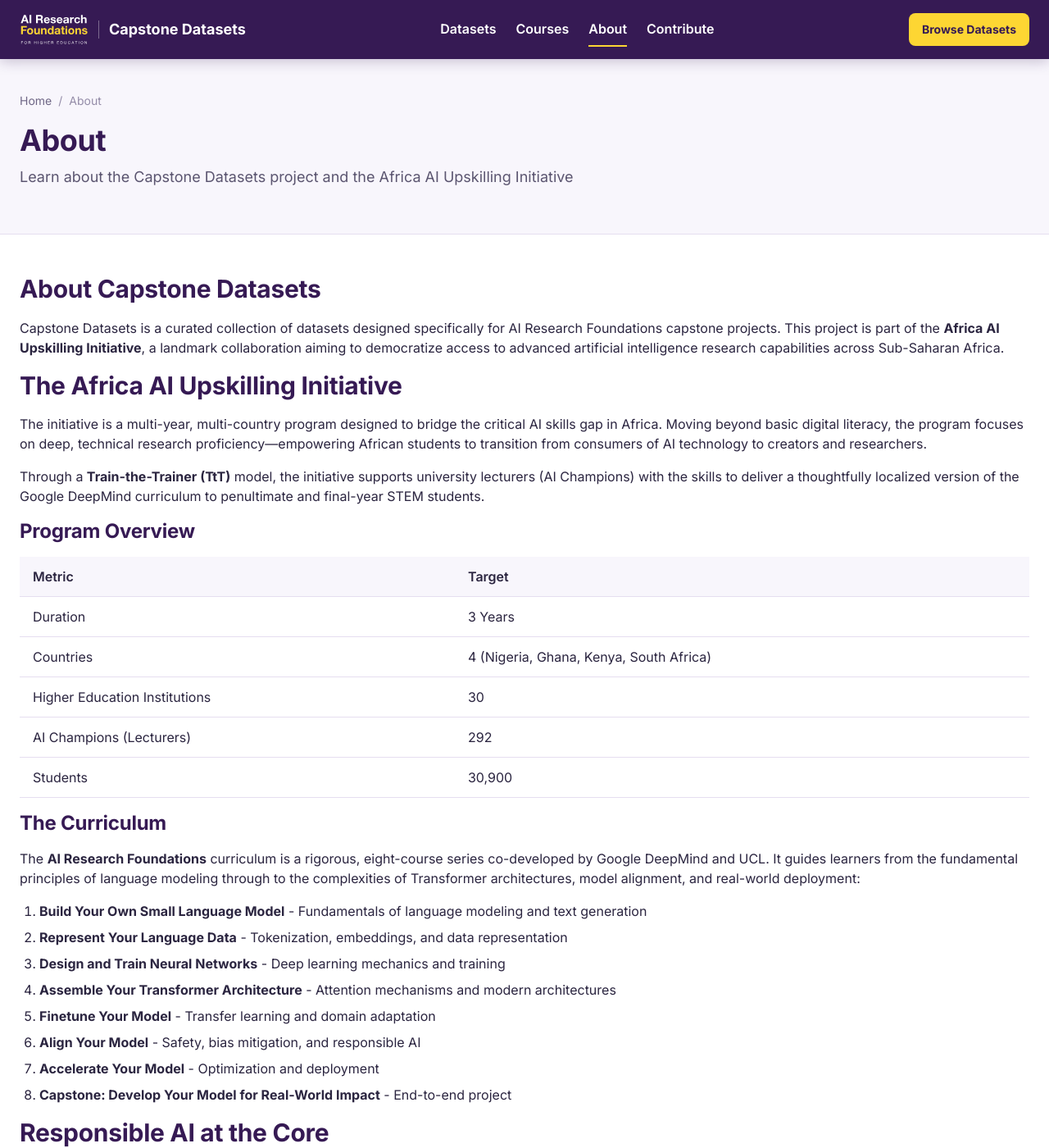
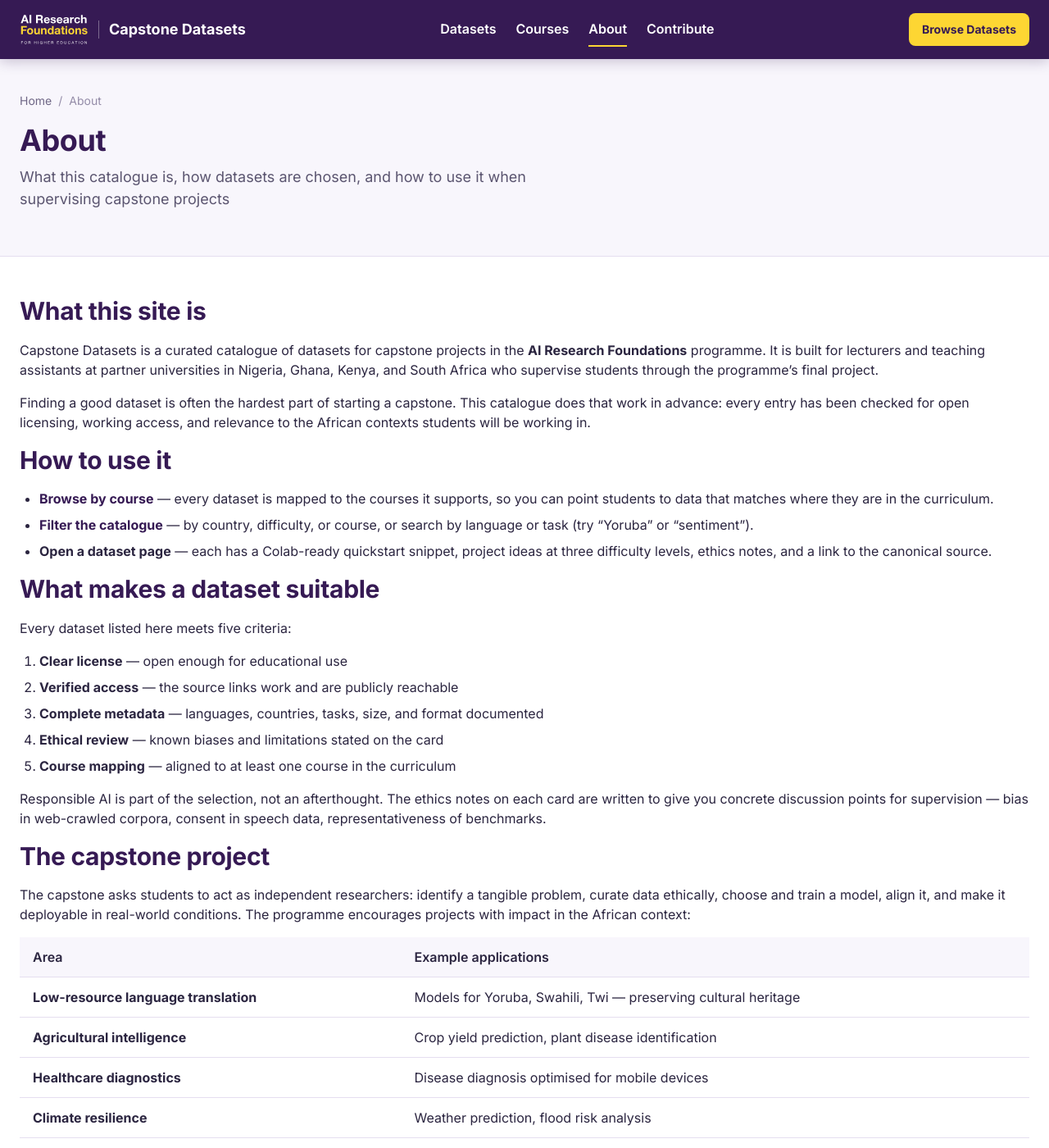
Before and after one commit to aims-ai-research-foundations/capstone-datasets-website, a Jekyll site: the page built from about.md, in a window 1280 px wide and 1400 px high. Shown: the whole window at 82% size. Built offline with Jekyll 4.4.1, drawn with Linux system fonts in a browser that asks for light colours; some of the changed text lies outside the part shown.

Commit message:
Refocus About page on lecturers; UX fixes
- Rewrite About as a concise guide for HEI lecturers supervising
  capstones (how to use the catalogue, selection criteria, hosting
  policy) instead of a programme brochure
- Fix header CTA showing on mobile: .btn display rule outranked the
  hidden/md:block utilities, give it a dedicated header__cta class
- Course filter buttons show short titles, not bare numbers
- Filter clicks sync to the query string so filtered views are shareable
- Guard smooth-scroll handler against bare "#" hrefs

Co-Authored-By: Claude Fable 5 <noreply@anthropic.com>

```diff
--- a/_includes/header.html
+++ b/_includes/header.html
@@ -16,7 +16,7 @@
       </nav>
 
       <div class="header__actions">
-        <a href="{{ '/datasets/' | relative_url }}" class="btn btn--sm btn--primary hidden md:block">
+        <a href="{{ '/datasets/' | relative_url }}" class="btn btn--sm btn--primary header__cta">
           Browse Datasets
         </a>
         <button class="header__mobile-toggle" onclick="toggleMobileNav()" aria-label="Toggle menu" aria-expanded="false" aria-controls="mobile-nav">
--- a/_sass/_layout.scss
+++ b/_sass/_layout.scss
@@ -77,6 +77,16 @@
     display: flex;
     align-items: center;
     gap: $spacing-3;
+  }
+
+  // Header CTA is desktop-only; the `.btn` display rule outranks the
+  // generic `.hidden`/`.md\:block` utilities, so this needs its own class
+  &__cta {
+    display: none;
+
+    @media (min-width: $breakpoint-md) {
+      display: inline-flex;
+    }
   }
 
   &__mobile-toggle {
--- a/about.md
+++ b/about.md
@@ -1,112 +1,54 @@
 ---
 layout: page
 title: About
-description: Learn about the Capstone Datasets project and the Africa AI Upskilling Initiative
+description: What this catalogue is, how datasets are chosen, and how to use it when supervising capstone projects
 breadcrumb: true
 ---
 
-## About Capstone Datasets
+## What this site is
 
-Capstone Datasets is a curated collection of datasets designed specifically for AI Research Foundations capstone projects. This project is part of the **Africa AI Upskilling Initiative**, a landmark collaboration aiming to democratize access to advanced artificial intelligence research capabilities across Sub-Saharan Africa.
+Capstone Datasets is a curated catalogue of datasets for capstone projects in the **AI Research Foundations** programme. It is built for lecturers and teaching assistants at partner universities in Nigeria, Ghana, Kenya, and South Africa who supervise students through the programme's final project.
 
-## The Africa AI Upskilling Initiative
+Finding a good dataset is often the hardest part of starting a capstone. This catalogue does that work in advance: every entry has been checked for open licensing, working access, and relevance to the African contexts students will be working in.
 
-The initiative is a multi-year, multi-country program designed to bridge the critical AI skills gap in Africa. Moving beyond basic digital literacy, the program focuses on deep, technical research proficiency—empowering African students to transition from consumers of AI technology to creators and researchers.
+## How to use it
 
-Through a **Train-the-Trainer (TtT)** model, the initiative supports university lecturers (AI Champions) with the skills to deliver a thoughtfully localized version of the Google DeepMind curriculum to penultimate and final-year STEM students.
+- **[Browse by course]({{ '/courses/' | relative_url }})** — every dataset is mapped to the courses it supports, so you can point students to data that matches where they are in the curriculum.
+- **[Filter the catalogue]({{ '/datasets/' | relative_url }})** — by country, difficulty, or course, or search by language or task (try "Yoruba" or "sentiment").
+- **Open a dataset page** — each has a Colab-ready quickstart snippet, project ideas at three difficulty levels, ethics notes, and a link to the canonical source.
 
-### Program Overview
+## What makes a dataset suitable
 
-| Metric | Target |
-|--------|--------|
-| Duration | 3 Years |
-| Countries | 4 (Nigeria, Ghana, Kenya, South Africa) |
-| Higher Education Institutions | 30 |
-| AI Champions (Lecturers) | 292 |
-| Students | 30,900 |
+Every dataset listed here meets five criteria:
 
-### The Curriculum
+1. **Clear license** — open enough for educational use
+2. **Verified access** — the source links work and are publicly reachable
+3. **Complete metadata** — languages, countries, tasks, size, and format documented
+4. **Ethical review** — known biases and limitations stated on the card
+5. **Course mapping** — aligned to at least one course in the curriculum
 
-The **AI Research Foundations** curriculum is a rigorous, eight-course series co-developed by Google DeepMind and UCL. It guides learners from the fundamental principles of language modeling through to the complexities of Transformer architectures, model alignment, and real-world deployment:
+Responsible AI is part of the selection, not an afterthought. The ethics notes on each card are written to give you concrete discussion points for supervision — bias in web-crawled corpora, consent in speech data, representativeness of benchmarks.
 
-1. **Build Your Own Small Language Model** - Fundamentals of language modeling and text generation
-2. **Represent Your Language Data** - Tokenization, embeddings, and data representation
-3. **Design and Train Neural Networks** - Deep learning mechanics and training
-4. **Assemble Your Transformer Architecture** - Attention mechanisms and modern architectures
-5. **Finetune Your Model** - Transfer learning and domain adaptation
-6. **Align Your Model** - Safety, bias mitigation, and responsible AI
-7. **Accelerate Your Model** - Optimization and deployment
-8. **Capstone: Develop Your Model for Real-World Impact** - End-to-end project
+## The capstone project
 
-## Responsible AI at the Core
+The capstone asks students to act as independent researchers: identify a tangible problem, curate data ethically, choose and train a model, align it, and make it deployable in real-world conditions. The programme encourages projects with impact in the African context:
 
-A distinguishing feature of this program is the deep integration of **Responsible AI** throughout the curriculum. Rather than treating ethics as a separate module, concepts of safety, bias, and alignment are woven into the technical fabric of every course. Students learn to:
+| Area | Example applications |
+|------|---------------------|
+| **Low-resource language translation** | Models for Yoruba, Swahili, Twi — preserving cultural heritage |
+| **Agricultural intelligence** | Crop yield prediction, plant disease identification |
+| **Healthcare diagnostics** | Disease diagnosis optimised for mobile devices |
+| **Climate resilience** | Weather prediction, flood risk analysis |
+| **Financial inclusion** | Credit scoring for unbanked populations |
+| **Education** | Personalised learning tools for African students |
 
-- Use **Data Cards** to document datasets transparently
-- Anticipate the societal impact of their models
-- Implement technical methods for mitigating toxicity and bias
-- Conduct safety evaluations and "Red Teaming"
-- Design AI systems that are helpful, harmless, and honest
+## Data hosting policy
 
-This ensures that the next generation of African AI researchers builds technology responsibly from day one.
-
-## The Capstone Project
-
-The Capstone Project is the defining element of the AI Research Foundations program—the "ultimate test" of a learner's understanding, requiring students to act as independent researchers.
-
-### Requirements
-
-Students identify a specific, tangible problem and develop an AI-backed solution that demonstrates:
-
-1. **Problem Identification** - Selecting a challenge that is relevant and solvable
-2. **Data Strategy** - Curating and representing data ethically
-3. **Model Selection & Training** - Choosing the right architecture and training approach
-4. **Alignment & Safety** - Ensuring the solution is ethical and unbiased
-5. **Optimization** - Making the solution deployable in real-world conditions
-
-### Capstone Project Areas
-
-The program encourages projects with real-world impact in the African context:
-
-| Area | Example Applications |
-|------|---------------------|
-| **Low-Resource Language Translation** | Models for Yoruba, Swahili, Twi—preserving cultural heritage |
-| **Agricultural Intelligence** | Crop yield prediction, plant disease identification |
-| **Healthcare Diagnostics** | Disease diagnosis optimized for mobile devices |
-| **Climate Resilience** | Weather prediction, flood risk analysis |
-| **Financial Inclusion** | Credit scoring for unbanked populations |
-| **Education** | Personalized learning tools for African students |
-
-The Capstone bridges undergraduate study and advanced research careers, validating that students possess the practical engineering capability to drive technological progress.
-
-## Our Partners
-
-The Africa AI Upskilling Initiative is made possible through collaboration between:
-
-- **AIMS South Africa** (African Institute for Mathematical Sciences)
-- **FATE Foundation**
-- **Google DeepMind**
-- **UCL** (University College London)
-- **Google.org**
-
-## Data Hosting Policy
-
-This website is a **dataset catalogue**, not a dataset hosting service. We provide:
-
-- Curated links to high-quality, accessible datasets
-- Clear download and usage instructions (Colab-ready)
-- Structured metadata (languages, countries, tasks, licenses)
-- Dataset cards with provenance, ethics, and limitations
-- Course-to-dataset mappings
-
-We link to canonical sources (Hugging Face, Zenodo, government portals, research repositories) to ensure legal compliance, access to the latest versions, and proper attribution to original creators.
+This website is a **catalogue, not a hosting service**. We link to canonical sources — Hugging Face, Zenodo, government portals, research repositories — so students always get the latest version, the original licence terms apply, and dataset creators receive proper attribution.
 
 ## Contact
 
-For questions about this dataset catalogue:
 - Open an issue on our [GitHub repository](https://github.com/aims-ai-research-foundations/capstone-datasets-website)
-- Contact the AIMS South Africa team at [ai-research-foundations@aims.ac.za](mailto:ai-research-foundations@aims.ac.za)
+- Email the AIMS team at [ai-research-foundations@aims.ac.za](mailto:ai-research-foundations@aims.ac.za)
 
-## License
-
-This website's metadata, code, and documentation are licensed under the **MIT License**. Individual datasets have their own licenses documented on each dataset's page.
+Site metadata, code, and documentation are MIT-licensed. Individual datasets carry their own licences, shown on each dataset page.
--- a/assets/js/main.js
+++ b/assets/js/main.js
@@ -87,8 +87,10 @@ function copyCode(button) {
 // Smooth scroll for anchor links
 document.querySelectorAll('a[href^="#"]').forEach(anchor => {
   anchor.addEventListener('click', function(e) {
+    const href = this.getAttribute('href');
+    if (!href || href === '#') return;
     e.preventDefault();
-    const target = document.querySelector(this.getAttribute('href'));
+    const target = document.querySelector(href);
     if (target) {
       target.scrollIntoView({
         behavior: 'smooth',
```
Also changed, not shown: datasets/index.html (+14 -2 lines).
